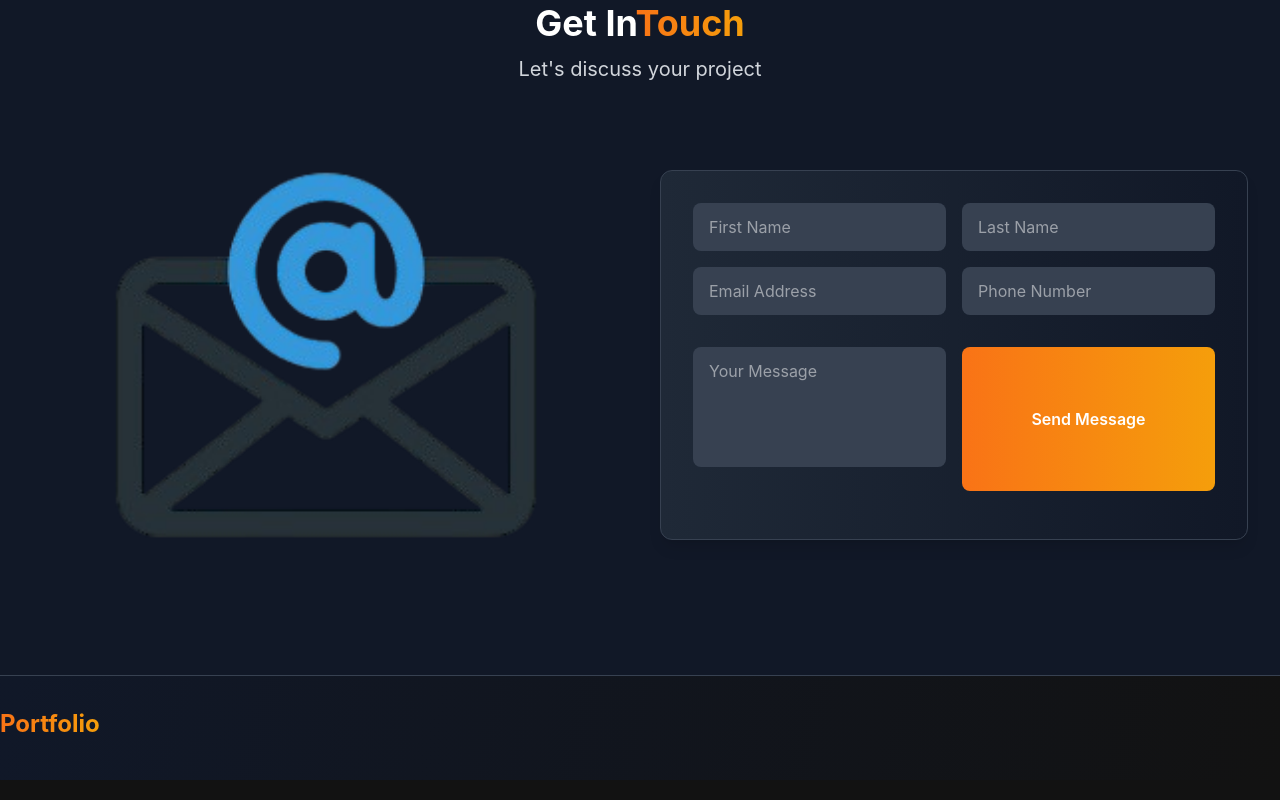
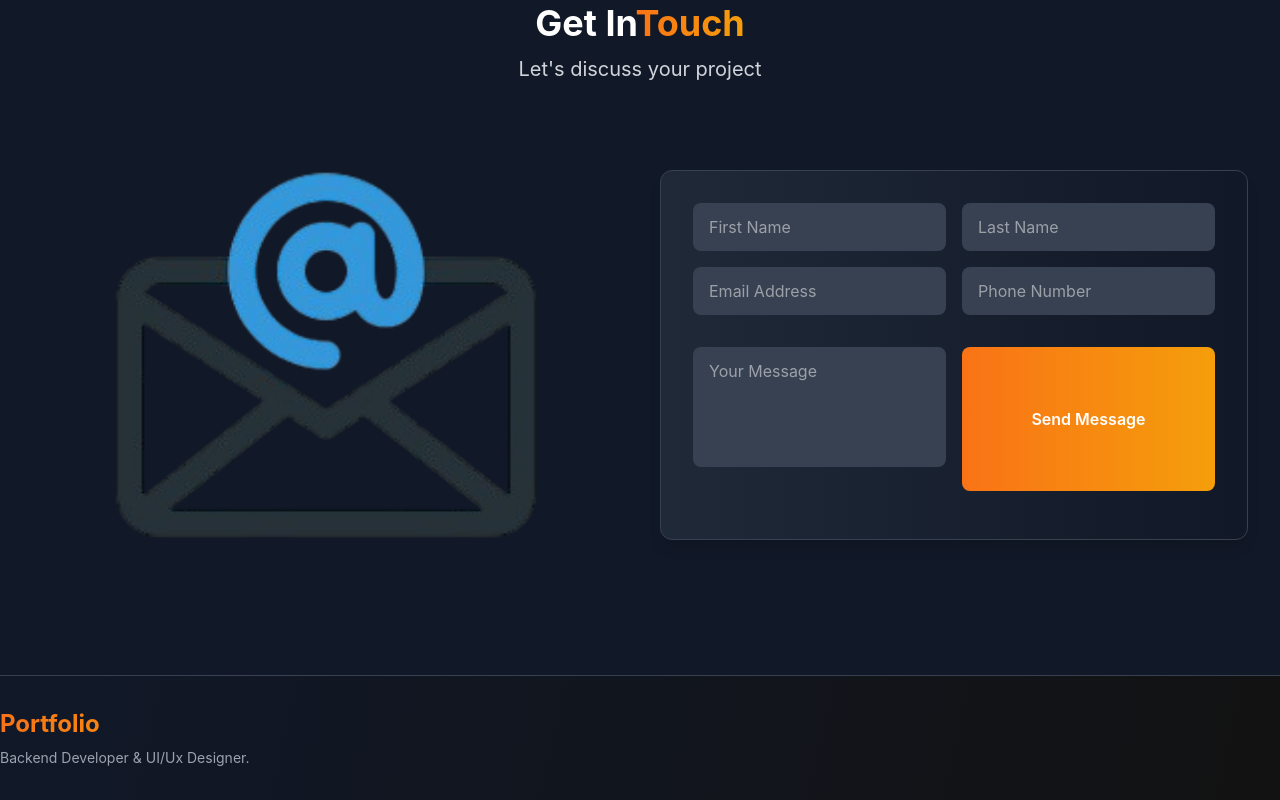
Before and after one commit to shehabuddin380/portfolio-website, a React (Vite) app: page / in a window 1280 px wide. Shown: the part 4659-5459 px from the top of the page. Built offline with nearby package versions, Linux system fonts and the light colour scheme.

Commit message:
update digain

```diff
--- a/src/components/Footer.jsx
+++ b/src/components/Footer.jsx
@@ -27,7 +27,7 @@ const Footer = ({ darkMode }) => {
                         style={{
                             color: darkMode ? '#9ca3af' : '#6b7280'
                         }}>
-
+                            Backend Developer & UI/Ux Designer.
                         </p>
 
                     </div>
```
